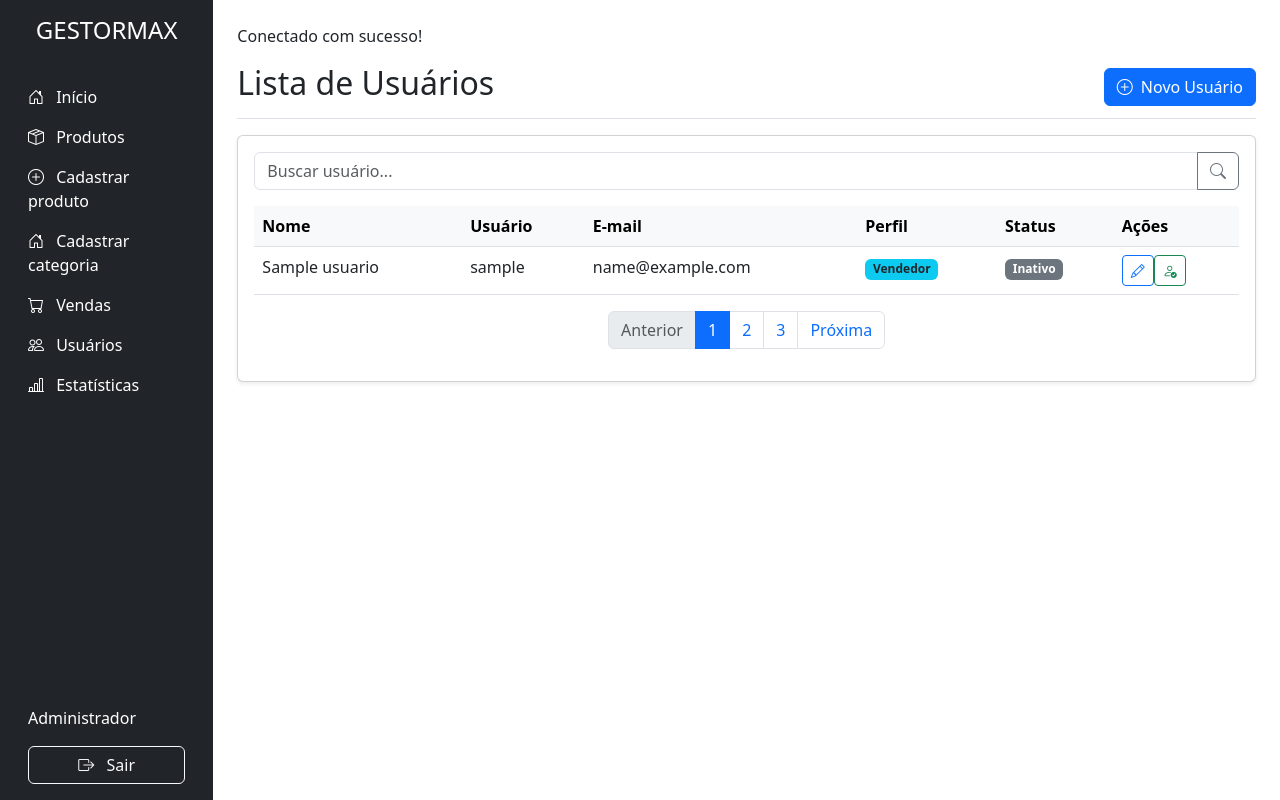
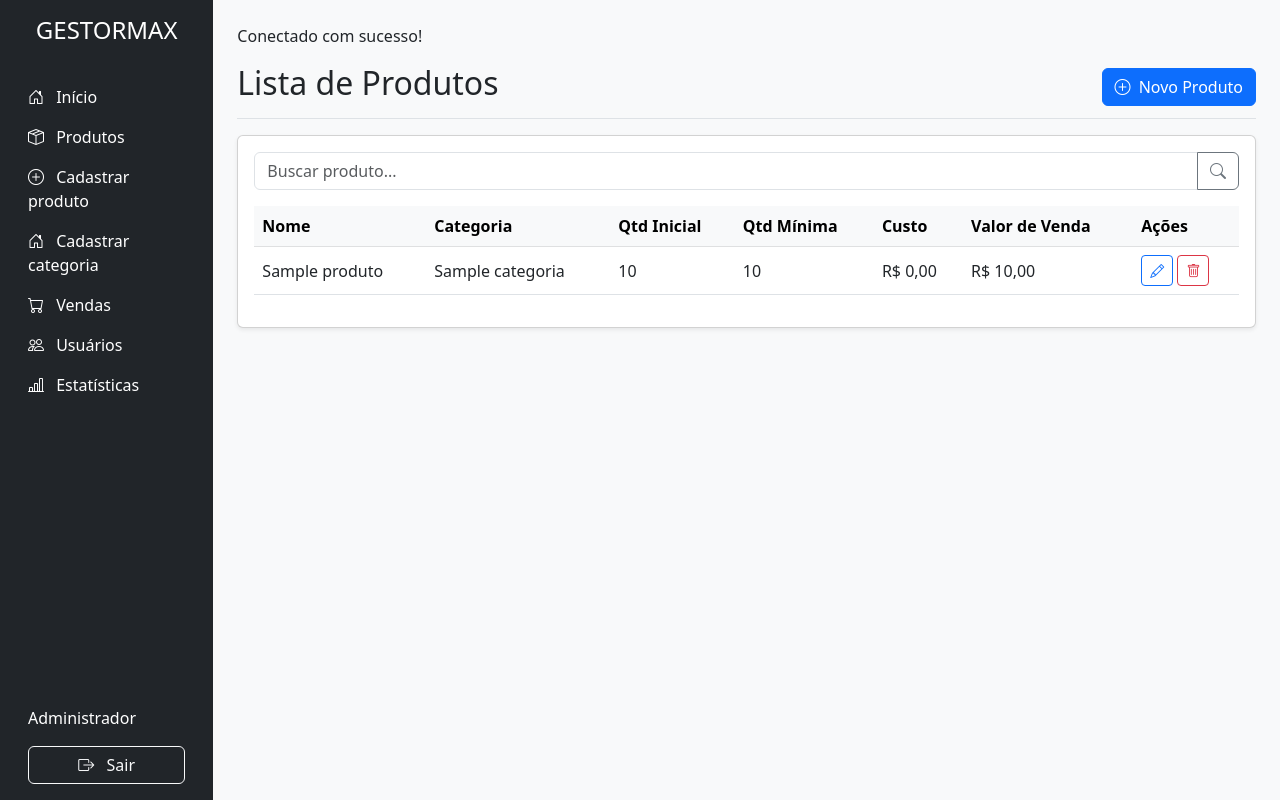
Before and after one commit to DaianeGeraldino/GestorMax, a PHP site: page /pages/produtos-lista.php in a window 1280 px wide. Run offline with PHP 8.4, Linux system fonts and the light colour scheme; tables that the repository leaves empty or names only in its code hold one stand-in row (values such as "Sample post").

Commit message:
Update produtos-lista.php

```diff
--- a/pages/produtos-lista.php
+++ b/pages/produtos-lista.php
@@ -3,10 +3,10 @@
 <head>
   <meta charset="UTF-8">
   <meta name="viewport" content="width=device-width, initial-scale=1.0">
-  <title>GESTORMAX - Lista de Usuários</title>
+  <title>GESTORMAX - Lista de Produtos</title>
   <link href="https://cdn.jsdelivr.net/npm/bootstrap@5.3.0/dist/css/bootstrap.min.css" rel="stylesheet">
   <link rel="stylesheet" href="https://cdn.jsdelivr.net/npm/bootstrap-icons@1.10.0/font/bootstrap-icons.css">
-  <link rel="stylesheet" href="styles/usuarios.css">
+  <link rel="stylesheet" href="styles/produtos.css">
   <link rel="stylesheet" href="css/sidebar.css">
 </head>
 <body>
@@ -16,32 +16,29 @@
     <!-- Sidebar -->
     <?php include '../INCLUDE/sidebar.php'; ?>
 
-
-      <!-- Main content -->
+    <!-- Conteúdo principal -->
     <main class="col-md-9 ms-sm-auto col-lg-10 px-md-4 py-4">
       <?php
         include 'conexao.php';
 
-        $sql = "SELECT * FROM usuarios";
+        $sql = "SELECT p.*, c.nome AS categoria_nome
+                FROM produto p
+                LEFT JOIN categoria c ON p.categoria_id = c.id";
         $result = $conn->query($sql);
       ?>
+
       <div class="d-flex justify-content-between flex-wrap flex-md-nowrap align-items-center pt-3 pb-2 mb-3 border-bottom">
-          <h1 class="h2">Lista de Usuários</h1>
-
-          <div class="btn-toolbar mb-2 mb-md-0">
-            <a href="criar-usuario.php" class="btn btn-primary">
-              <i class="bi bi-plus-circle me-1"></i> Novo Usuário
+        <h1 class="h2">Lista de Produtos</h1>
+        <a href="criar-produto.php" class="btn btn-primary">
+          <i class="bi bi-plus-circle me-1"></i> Novo Produto
         </a>
       </div>
-        </div>
-
-        <div id="mensagem-container"></div>
 
       <div class="card shadow-sm">
         <div class="card-body">
           <div class="input-group mb-3">
-              <input type="text" id="busca-usuario" class="form-control" placeholder="Buscar usuário...">
-              <button class="btn btn-outline-secondary" type="button" id="btn-buscar-usuario">
+            <input type="text" id="busca-produto" class="form-control" placeholder="Buscar produto...">
+            <button class="btn btn-outline-secondary" type="button" id="btn-buscar-produto">
               <i class="bi bi-search"></i>
             </button>
           </div>
@@ -51,93 +48,63 @@
               <thead class="table-light">
                 <tr>
                   <th>Nome</th>
-                    <th>Usuário</th>
-                    <th>E-mail</th>
-                    <th>Perfil</th>
-                    <th>Status</th>
+                  <th>Categoria</th>
+                  <th>Qtd Inicial</th>
+                  <th>Qtd Mínima</th>
+                  <th>Custo</th>
+                  <th>Valor de Venda</th>
                   <th>Ações</th>
                 </tr>
               </thead>
-                <tbody id="lista-usuarios">
+              <tbody>
                 <?php
                   if ($result->num_rows > 0) {
                     while ($row = $result->fetch_assoc()) {
                       echo "<tr>";
-                      echo "<td>".htmlspecialchars($row['name'])."</td>";
-                      echo "<td>".htmlspecialchars($row['nickname'])."</td>";
-                      echo "<td>".htmlspecialchars($row['email'])."</td>";
-                      echo "<td>";
-                      if ($row['typePerfil'] == 'admin') {
-                        echo "<span class='badge bg-primary'>Administrador</span>";
-                      } else {
-                        echo "<span class='badge bg-info text-dark'>Vendedor</span>";
-                      }
-                      echo "</td>";
-
-                      echo "<td>";
-                      if (strtolower($row['status']) == 'ativo') {
-                        echo "<span class='badge bg-success'>Ativo</span>";
-                      } else {
-                        echo "<span class='badge bg-secondary'>Inativo</span>";
-                      }
-                      echo "</td>";
-
+                      echo "<td>" . htmlspecialchars($row['nome']) . "</td>";
+                      echo "<td>" . htmlspecialchars($row['categoria_nome'] ?? 'Não definida') . "</td>";
+                      echo "<td>" . intval($row['quantidade_inicial']) . "</td>";
+                      echo "<td>" . intval($row['quantidade_minima']) . "</td>";
+                      echo "<td>R$ " . number_format($row['custo'], 2, ',', '.') . "</td>";
+                      echo "<td>R$ " . number_format($row['valor_venda'], 2, ',', '.') . "</td>";
                       echo "<td>
-                        <button class='btn btn-sm btn-outline-primary' title='Editar' onclick=\"location.href='editar-usuario.php?id=".$row['idname']."'\">
+                              <a href='editar-produto.php?id=" . $row['id'] . "' class='btn btn-sm btn-outline-primary' title='Editar'>
                                 <i class='bi bi-pencil'></i>
-                        </button>";
-                      if (strtolower($row['status']) == 'ativo') {
-                        echo "<button class='btn btn-sm btn-outline-danger' title='Desativar'>
-                          <i class='bi bi-person-x'></i>
-                        </button>";
-                      } else {
-                        echo "<button class='btn btn-sm btn-outline-success' title='Ativar'>
-                          <i class='bi bi-person-check'></i>
-                        </button>";
-                      }
-                      echo "</td>";
+                              </a>
+                              <button class='btn btn-sm btn-outline-danger' data-id='" . $row['id'] . "' title='Excluir'>
+                                <i class='bi bi-trash'></i>
+                              </button>
+                            </td>";
                       echo "</tr>";
                     }
                   } else {
-                    echo "<tr><td colspan='6' class='text-center'>Nenhum usuário encontrado.</td></tr>";
+                    echo "<tr><td colspan='7' class='text-center'>Nenhum produto encontrado.</td></tr>";
                   }
                 ?>
               </tbody>
             </table>
           </div>
 
-            <nav aria-label="Navegação de páginas">
-              <ul class="pagination justify-content-center">
-                <li class="page-item disabled">
-                  <a class="page-link" href="#" tabindex="-1">Anterior</a>
-                </li>
-                <li class="page-item active"><a class="page-link" href="#">1</a></li>
-                <li class="page-item"><a class="page-link" href="#">2</a></li>
-                <li class="page-item"><a class="page-link" href="#">3</a></li>
-                <li class="page-item">
-                  <a class="page-link" href="#">Próxima</a>
-                </li>
-              </ul>
-            </nav>
         </div>
       </div>
     </main>
   </div>
 </div>
 
+<!-- Modal de confirmação (opcional) -->
 <div class="modal fade" id="confirmModal" tabindex="-1" aria-hidden="true">
   <div class="modal-dialog">
     <div class="modal-content">
       <div class="modal-header">
-          <h5 class="modal-title" id="confirmModalTitle">Confirmar ação</h5>
-          <button type="button" class="btn-close" data-bs-dismiss="modal" aria-label="Close"></button>
+        <h5 class="modal-title">Confirmar Ação</h5>
+        <button type="button" class="btn-close" data-bs-dismiss="modal"></button>
       </div>
-        <div class="modal-body" id="confirmModalBody">
-          Tem certeza que deseja realizar esta ação?
+      <div class="modal-body">
+        Tem certeza que deseja excluir este produto?
       </div>
       <div class="modal-footer">
-          <button type="button" class="btn btn-secondary" data-bs-dismiss="modal">Cancelar</button>
-          <button type="button" class="btn btn-danger" id="btn-confirm-action">Confirmar</button>
+        <button class="btn btn-secondary" data-bs-dismiss="modal">Cancelar</button>
+        <button class="btn btn-danger" id="btn-confirm-delete">Excluir</button>
       </div>
     </div>
   </div>
```
Lines whose indentation alone changed are shown as unchanged.
